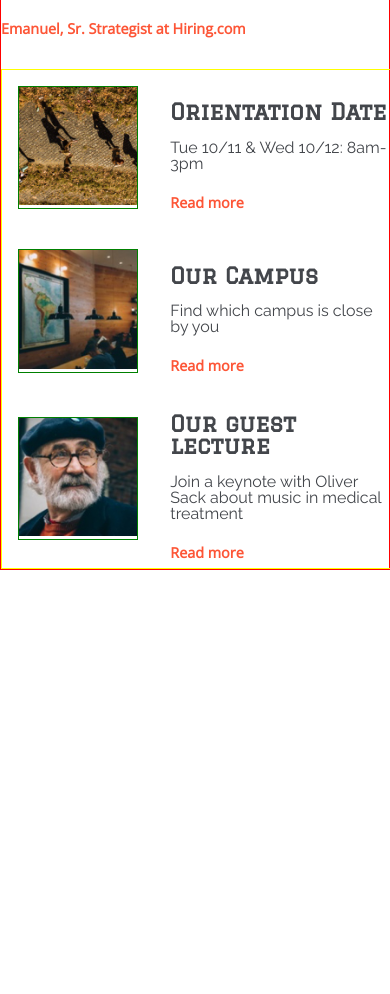
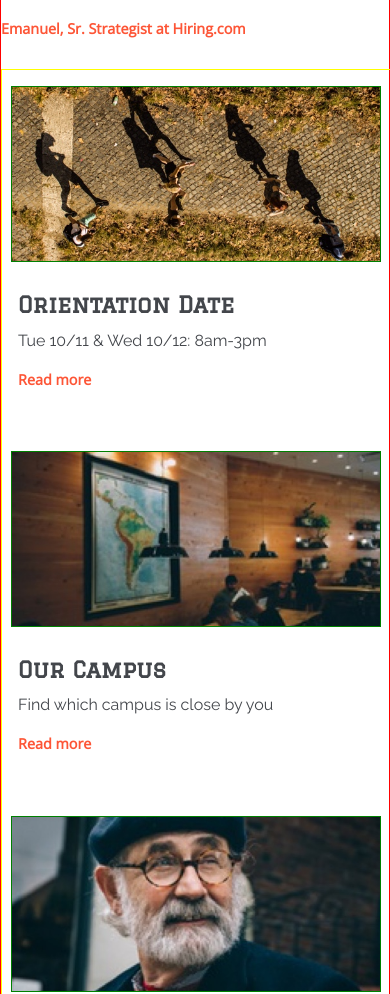
Before and after one commit to Lucy4P/colmar, a plain HTML site: page index.html in a window 390 px wide. Shown: the part 1174-2168 px from the top of the page. Before the commit the page ends 1744 px from the top, so only its background shows below. Drawn offline with nearby package versions, Linux system fonts and the light colour scheme.

Commit message:
add mobile responsive code to info section

```diff
--- a/index.html
+++ b/index.html
@@ -47,7 +47,7 @@
   <div class="info-section">
     <div class="info-column1">
     <div class="main-img-container">
-      <img src="./resources/images/information-main.jpg" alt="">
+      <img src="./resources/images/information-main.jpg" alt="student reading">
     </div>
     <div class="info-text1">
       <h2>It doesn't hurt to keep practicing</h2>
@@ -60,7 +60,8 @@
 
     <div class="orientation infotext">
       <div class="info-img-container">
-        <img src="./resources/images/information-orientation.jpg" alt="students">
+        <img class="desktop-img"src="./resources/images/information-orientation.jpg" alt="students">
+        <img class="mobile-img" src="./resources/images/information-orientation-mobile.jpg" alt="students">
       </div>
       <div class="specific-info">
         <h3>Orientation Date</h3>
@@ -71,7 +72,8 @@
 
     <div class="campus infotext">
       <div class="info-img-container">
-        <img src="./resources/images/information-campus.jpg" alt="classroom">
+        <img class="desktop-img" src="./resources/images/information-campus.jpg" alt="classroom">
+        <img class="mobile-img"src="./resources/images/information-campus-mobile.jpg" alt="classroom">
       </div>
       <div class="specific-info">
         <h3>Our Campus</h3>
@@ -82,7 +84,8 @@
 
     <div class="lecture infotext">
       <div class="info-img-container">
-        <img src="./resources/images/information-guest-lecture.jpg" alt="guest photo">
+        <img class="desktop-img" src="./resources/images/information-guest-lecture.jpg" alt="guest photo">
+        <img class="mobile-img"src="./resources/images/information-guest-lecture-mobile.jpg" alt="classroom">
       </div>
       <div class="specific-info">
         <h3>Our guest lecture</h3>
@@ -91,6 +94,8 @@
       </div>
     </div>
 
+
+
   </div>
   </div>
 
--- a/resources/css/style.css
+++ b/resources/css/style.css
@@ -246,6 +246,10 @@ h1, h2, .cta {
   flex-direction: column;
 }
 
+.mobile-img {
+  display: none;
+}
+
 
 
 
@@ -306,5 +310,29 @@ h1, h2, .cta {
   margin: 0;
 }
 
+.mobile-img {
+  display: block;
+}
+
+.info-img-container {
+  margin: 1rem;
+  width: 95%;
+}
+
+.orientation, .campus, .lecture {
+  flex-direction: column;
+  margin-bottom: 0;
+}
+
+.specific-info {
+  width: 100%;
+  margin-bottom: 3rem;
+  margin-left: 2rem;
+}
+
+.desktop-img {
+  display: none;
+}
+
 
 }
```
